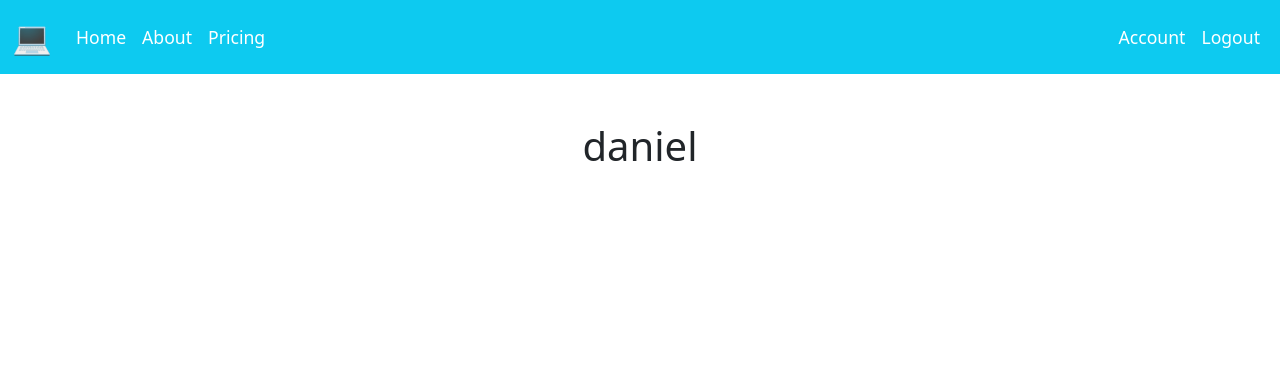
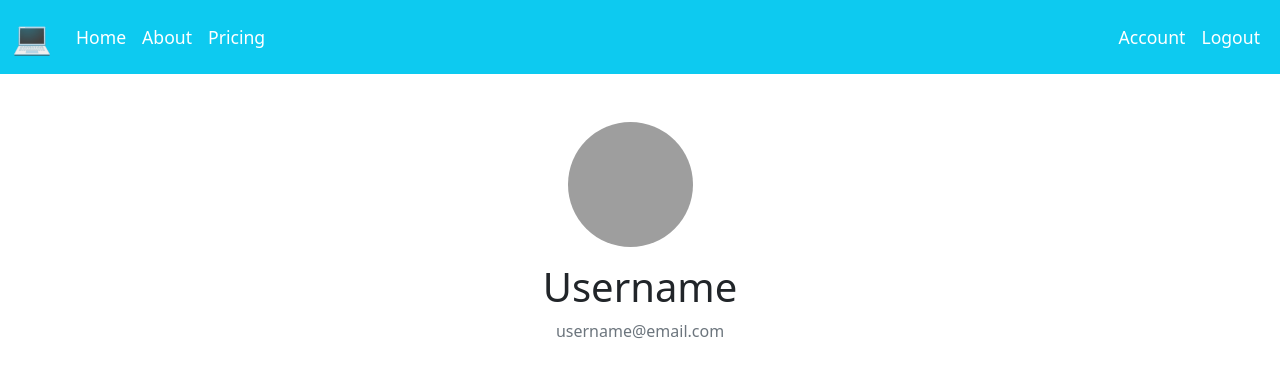
Before and after one commit to daniel19e/blog-web-app, a Flask app: page /account in a window 1280 px wide. Shown: the top 378 px of the page. Run offline with Flask 2, Linux system fonts and the light colour scheme; the first user in the database is signed in; grey boxes are pictures that could not be loaded.

Commit message:
login fix

```diff
--- a/application/routes.py
+++ b/application/routes.py
@@ -36,6 +36,7 @@ def login():
         user = User.query.filter_by(email=form.email.data).first()
         if user and bcrypt.check_password_hash(user.password, form.password.data):
             login_user(user, remember=form.remember_user.data)
+            return redirect('/')
         else:
             flash('Incorrect Email or Password', 'danger')
     return render_template("login.html", title = "Login", form=form)
--- a/application/templates/account.html
+++ b/application/templates/account.html
@@ -1,4 +1,13 @@
 {% extends "layout.html" %}
 {% block main %}
-    <h1>{{ current_user.username }}</h1>
+    <div class="content-section">
+        <div class="media">
+          <img class="rounded-circle account-img" src="userimage.jpg">
+          <div class="media-body">
+            <h2 class="account-heading">Username</h2>
+            <p class="text-secondary">username@email.com</p>
+          </div>
+        </div>
+        <!-- FORM HERE -->
+      </div>
 {% endblock %}
```
